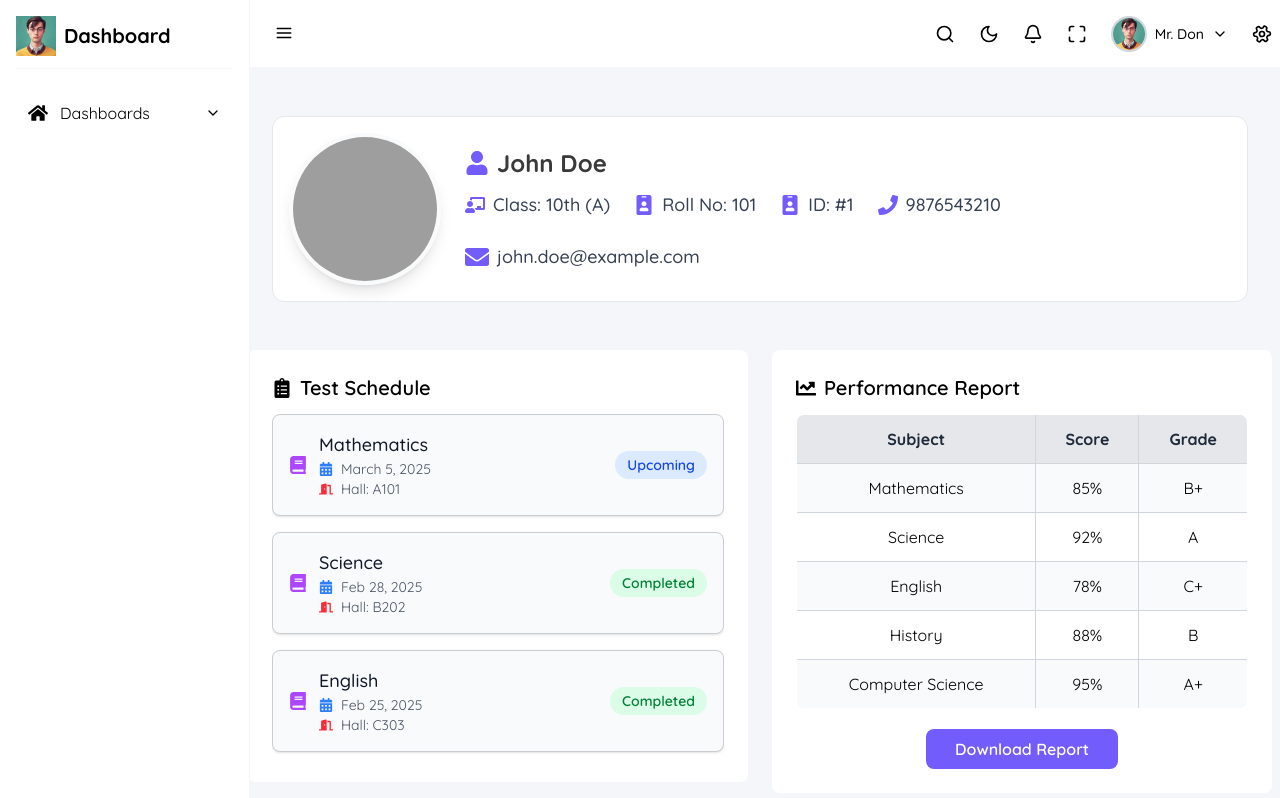
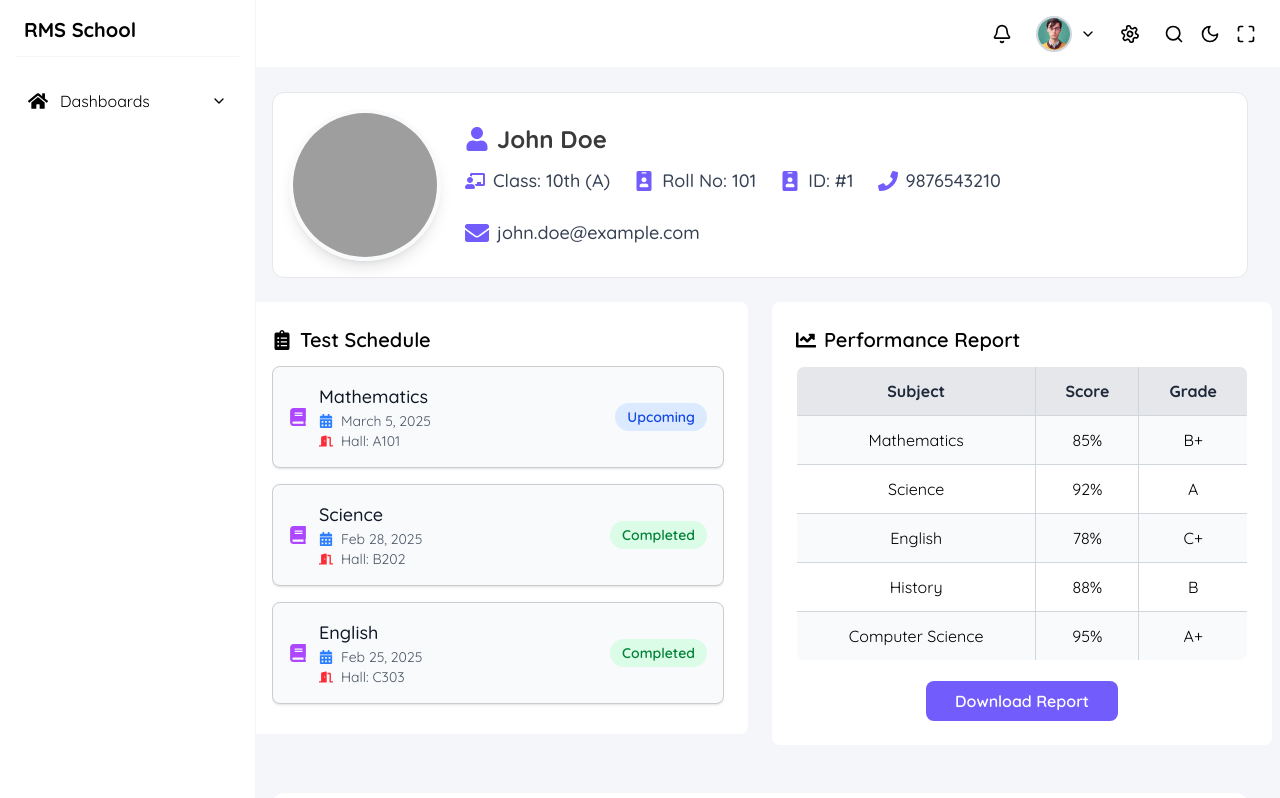
Before and after one commit to Krays-Infotech/zurtle-school-app, a React (Vite) app: page /studentDashboard in a window 1280 px wide. Shown: the top 798 px of the page. Built offline with nearby package versions, Linux system fonts and the light colour scheme; grey boxes are pictures that could not be loaded.

Commit message:
sidebar changes

```diff
--- a/src/Pages/DashBoard/DashBoard.jsx
+++ b/src/Pages/DashBoard/DashBoard.jsx
@@ -38,10 +38,11 @@ const DashBoard = () => {
 
   return (
     <div className="flex">
-      <main className="p-4 ml-56 font-quicksand min-h-screen">
-        <div className="flex flex-wrap gap-4 w-full justify-start items-center">
+      <main className="p-4 md:ml-56 font-quicksand min-h-screen w-full">
+        {/* Dashboard Cards */}
+        <div className="grid grid-cols-1 sm:grid-cols-2 lg:grid-cols-4 gap-4">
           {dashboardData.map((item) => (
-            <div key={item.id} className="bg-white shadow-md rounded-lg p-5 w-60 h-45 flex flex-col gap-2">
+            <div key={item.id} className="bg-white shadow-md rounded-lg p-5 flex flex-col gap-2">
               <div className={`w-12 h-12 flex items-center justify-center rounded-lg ${item.bgColor}`}>
                 {item.icon}
               </div>
@@ -50,7 +51,8 @@ const DashBoard = () => {
             </div>
           ))}
         </div>
-        <div className="mt-4">
+
+       <div className="mt-4">
             <StudentAnalysisChart className="w-1/4"/>
         </div>
         <div className="mt-4">
--- a/src/Pages/DashBoard/StudentDashBoard.jsx
+++ b/src/Pages/DashBoard/StudentDashBoard.jsx
@@ -7,10 +7,10 @@ import StudentActivity from "../../component/StudentActivity/StudentActivity";
 const StudentDashBoard = () => {
   return (
     <div className="flex min-h-screen">
-      <main className="ml-56 font-quicksand w-full">
+      <main className="md:ml-56 font-quicksand w-full">
 
         {/* Student Profile Section */}
-        <div className="rounded-xl p-6 mb-6">
+        <div className="rounded-xl px-6 mb-6">
           <StudentProfile />
         </div>
 
--- a/src/Pages/School/Parent.jsx
+++ b/src/Pages/School/Parent.jsx
@@ -52,9 +52,8 @@ const Parent = ({setSelectedParent}) => {
 
   return (
     <div className="flex font-quicksand">
-  <div className="bg-white rounded-xl shadow-lg p-6 w-[80%] max-w-6xl ml-auto">
-
-        {/* Header */}
+    <div className="bg-white rounded-xl shadow-lg p-6 w-full sm:w-[95%] md:w-[80%] ml-auto">
+    {/* Header */}
         <div className="flex justify-between items-center mb-6">
           <h2 className="text-2xl font-extrabold text-gray-700 flex items-center">
             <FaUserFriends className="h-6 w-6 mr-2" />
--- a/src/Pages/School/School.jsx
+++ b/src/Pages/School/School.jsx
@@ -52,7 +52,7 @@ const School = ({ setSelectedSchool }) => {
 
   return (
     <div className="flex font-quicksand">
-      <div className="bg-white rounded-xl shadow-lg p-6 w-[80%] ml-auto">
+    <div className="bg-white rounded-xl shadow-lg p-6 w-full sm:w-[95%] md:w-[80%] ml-auto">
         {/* Header */}
         <div className="flex justify-between items-center mb-6">
           <h2 className="text-2xl font-extrabold text-gray-700 flex items-center">
--- a/src/Pages/School/Student.jsx
+++ b/src/Pages/School/Student.jsx
@@ -53,7 +53,7 @@ const Student = ({ setSelectedStudent }) => {
 
   return (
     <div className="flex font-quicksand">
-      <div className="bg-white rounded-xl shadow-lg p-6 w-[80%] ml-auto">
+    <div className="bg-white rounded-xl shadow-lg p-6 w-full sm:w-[95%] md:w-[80%] ml-auto">
         {/* Header */}
         <div className="flex justify-between items-center mb-6">
           <h2 className="text-2xl font-extrabold text-gray-700 flex items-center">
--- a/src/Pages/School/Teacher.jsx
+++ b/src/Pages/School/Teacher.jsx
@@ -53,7 +53,7 @@ const Teacher = ({ setSelectedTeacher }) => {
 
   return (
     <div className="flex font-quicksand">
-      <div className="bg-white rounded-xl shadow-lg p-6 w-[80%] ml-auto">
+    <div className="bg-white rounded-xl shadow-lg p-6 w-full sm:w-[95%] md:w-[80%] ml-auto">
         {/* Header */}
         <div className="flex justify-between items-center mb-6">
           <h2 className="text-2xl font-extrabold text-gray-700 flex items-center">
--- a/src/Router.jsx
+++ b/src/Router.jsx
@@ -19,7 +19,7 @@ import StudentDashboard from "./Pages/DashBoard/StudentDashBoard.jsx";
 const BarLayout = () => {
   const [isSidebarCollapsed, setIsSidebarCollapsed] = useState(false);
   return (
-    <div className="flex h-screen">
+    <div className="">
       <Sidebar isCollapsed={isSidebarCollapsed} />
       <div className="flex-1 flex flex-col">
         <Navbar
--- a/src/component/Nav/Navbar.jsx
+++ b/src/component/Nav/Navbar.jsx
@@ -1,16 +1,13 @@
 import React, { useState, useEffect } from "react";
-import { Search, Bell, Settings, Moon, Sun, Maximize, Minimize, AlignJustify,
-    X, ChevronDown } from "lucide-react";
+import { Search, Bell, Settings, Moon, Sun, Maximize, Minimize, ChevronDown } from "lucide-react";
 import { Link } from "react-router-dom";
 import { motion } from "framer-motion";
 import profile from "../../assets/profile.jpeg";
 
-
-const Navbar = ({ toggleSidebar }) => {
+const Navbar = () => {
   const [darkMode, setDarkMode] = useState(false);
   const [isProfileOpen, setIsProfileOpen] = useState(false);
   const [fullscreen, setFullscreen] = useState(false);
-  const [menuOpen, setMenuOpen] = useState(false);
 
   useEffect(() => {
     const savedTheme = localStorage.getItem("theme");
@@ -20,13 +17,6 @@ const Navbar = ({ toggleSidebar }) => {
     }
   }, []);
 
-  // Sidebar Icon
-  const handleSidebarToggle = () => {
-    setMenuOpen(!menuOpen);
-    toggleSidebar();
-  };
-
-  // Dark Mode
   const toggleDarkMode = () => {
     const newMode = !darkMode;
     setDarkMode(newMode);
@@ -39,7 +29,6 @@ const Navbar = ({ toggleSidebar }) => {
     }
   };
 
-  // Fullscreen Mode
   const toggleFullscreen = () => {
     if (!document.fullscreenElement) {
       document.documentElement.requestFullscreen();
@@ -51,50 +40,25 @@ const Navbar = ({ toggleSidebar }) => {
   };
 
   return (
-    <><nav className="bg-white text-black shadow-md">
-      <div className="h-17 flex items-center justify-between px-6 border-b border-[#F5F6FA]">
-        {/* Sidebar */}
-        <div className={`absolute ${menuOpen ? "left-[100px]" : "left-[275px]"} top-6`}>
-          {menuOpen ? (
-            <X size={18} className="cursor-pointer" onClick={handleSidebarToggle} />
-          ) : (
-            <AlignJustify size={18} className="cursor-pointer" onClick={handleSidebarToggle} />
-          )}
-        </div>
-
-        {/* Icons - Aligned Right */}
-        <div className="flex items-center space-x-6 ml-auto">
-          <Link to="#" className="hover:text-pink-400 transition">
-            <Search size={20} />
-          </Link>
-          <button onClick={toggleDarkMode} className="hover:text-pink-400 transition">
-            {darkMode ? <Sun size={20} /> : <Moon size={20} />}
-          </button>
+    <nav className="bg-white text-black shadow-md w-full">
+      <div className="h-17 flex flex-wrap items-center justify-between px-4 md:px-6 border-b border-[#F5F6FA]">
+        <div className="flex items-center space-x-4 md:space-x-6 ml-auto">
+          {/* Notification Icon */}
           <Link to="#" className="hover:text-pink-400 transition">
             <Bell size={20} />
           </Link>
-          <button onClick={toggleFullscreen} className="hover:text-pink-400 transition">
-            {fullscreen ? <Minimize size={20} /> : <Maximize size={20} />}
-          </button>
 
           {/* Profile Dropdown */}
           <div className="relative">
             <button className="flex items-center space-x-2" onClick={() => setIsProfileOpen(!isProfileOpen)}>
-              <img
-                src={profile}
-                alt="User Avatar"
-                className="w-9 h-9 rounded-full border-2 border-gray-300 dark:border-gray-700" />
-              <span className="text-sm font-medium hidden md:block font-quicksand">Mr. Don</span>
-              <ChevronDown className="w-4 h-4 hidden md:block" />
+              <img src={profile} alt="User Avatar" className="w-9 h-9 rounded-full border-2 border-gray-300 dark:border-gray-700" />
+              <ChevronDown className="w-4 h-4 hidden sm:block" />
             </button>
 
             {isProfileOpen && (
-              <div className="absolute right-0 mt-2 w-48 bg-white shadow-lg rounded-lg overflow-hidden border dark:border-gray-700">
+              <div className="absolute right-0 mt-2 w-48 bg-white shadow-lg rounded-lg overflow-hidden border dark:border-gray-700 z-50">
                 <div className="px-4 py-3 flex items-center">
-                  <img
-                    src={profile}
-                    alt="Profile"
-                    className="w-10 h-10 rounded-full mr-3" />
+                  <img src={profile} alt="Profile" className="w-10 h-10 rounded-full mr-3" />
                   <div>
                     <p className="text-sm font-semibold font-quicksand">Mr. Don</p>
                     <p className="text-xs text-gray-500 dark:text-gray-400 font-quicksand">don@gmail.com</p>
@@ -118,9 +82,22 @@ const Navbar = ({ toggleSidebar }) => {
               <Settings size={20} />
             </motion.div>
           </Link>
+
+          {/* Hidden Icons on Small Screens */}
+          <div className="hidden sm:flex items-center space-x-4">
+            <Link to="#" className="hover:text-pink-400 transition">
+              <Search size={20} />
+            </Link>
+            <button onClick={toggleDarkMode} className="hover:text-pink-400 transition">
+              {darkMode ? <Sun size={20} /> : <Moon size={20} />}
+            </button>
+            <button onClick={toggleFullscreen} className="hover:text-pink-400 transition">
+              {fullscreen ? <Minimize size={20} /> : <Maximize size={20} />}
+            </button>
+          </div>
         </div>
       </div>
-    </nav></>
+    </nav>
   );
 };
 
--- a/src/component/Sidebar/Sidebar.jsx
+++ b/src/component/Sidebar/Sidebar.jsx
@@ -5,11 +5,11 @@ import {
   FaUserGraduate,
   FaUserTie,
   FaSchool,
+  FaBars,
+  FaTimes,
 } from "react-icons/fa";
 import { ChevronDown, ChevronUp } from "lucide-react";
-import { motion } from "framer-motion";
 import { useLocation, Link, useNavigate } from "react-router-dom";
-import profile from "../../assets/profile.jpeg";
 
 const menuItems = [
   {
@@ -29,7 +29,7 @@ const menuItems = [
       },
       {
         name: "Student",
-        path: "dashboard/student",
+        path: "/dashboard/student",
         icon: <FaUserGraduate className="w-4 h-4" />,
       },
       {
@@ -41,8 +41,9 @@ const menuItems = [
   },
 ];
 
-const Sidebar = ({ isCollapsed }) => {
+const Sidebar = () => {
   const [openMenus, setOpenMenus] = useState({});
+  const [isSidebarOpen, setIsSidebarOpen] = useState(false);
   const location = useLocation();
   const navigate = useNavigate();
 
@@ -61,22 +62,25 @@ const Sidebar = ({ isCollapsed }) => {
   };
 
   return (
-    <motion.div
-      animate={{ width: isCollapsed ? "80px" : "250px" }}
-      transition={{ duration: 0.3, ease: "easeInOut" }}
-      className="bg-white fixed h-full p-4 border-r border-[#F5F6FA] flex flex-col"
+    <>
+      {/* Hamburger Menu for Small Screens */}
+      <button
+        className="md:hidden fixed top-4 left-4 z-50 bg-[#735CFC] text-white p-2 rounded-full"
+        onClick={() => setIsSidebarOpen(!isSidebarOpen)}
       >
+        {isSidebarOpen ? <FaTimes className="w-4 h-4" /> : <FaBars className="w-4 h-4" />}
+      </button>
+
+      {/* Sidebar */}
       <div
-        className={`flex items-center ${
-          isCollapsed ? "justify-center" : "justify-start"
-        } border-b border-[#F5F6FA] pb-3 mb-4`}
+        className={`bg-white fixed h-full p-4 border-r border-[#F5F6FA] flex flex-col transition-all duration-300 z-40
+        ${isSidebarOpen ? "w-64 left-0" : "w-64 -left-64"}
+        md:w-64 md:left-0`}
       >
-        <img src={profile} alt="Logo" className="w-10 h-10" />
-        {!isCollapsed && (
+        <div className="flex items-center justify-start border-b border-[#F5F6FA] pb-3 mb-4">
           <h2 className="ml-2 text-xl font-bold font-quicksand text-black">
-            Dashboard
+            RMS School
           </h2>
-        )}
         </div>
 
         {/* Menu */}
@@ -94,9 +98,8 @@ const Sidebar = ({ isCollapsed }) => {
                   }`}
                 >
                   {item.icon}
-                {!isCollapsed && <span className="ml-3">{item.title}</span>}
-                {!isCollapsed &&
-                  item.submenu &&
+                  <span className="ml-3">{item.title}</span>
+                  {item.submenu &&
                     (openMenus[item.title] ? (
                       <ChevronUp className="ml-auto w-4 h-4" />
                     ) : (
@@ -105,7 +108,7 @@ const Sidebar = ({ isCollapsed }) => {
                 </button>
 
                 {/* Submenu */}
-              {!isCollapsed && openMenus[item.title] && item.submenu && (
+                {openMenus[item.title] && item.submenu && (
                   <ul className="ml-6 mt-1 space-y-1 text-sm font-normal font-quicksand">
                     {item.submenu.map((subItem) => {
                       const isSubActive = location.pathname.startsWith(subItem.path);
@@ -114,9 +117,7 @@ const Sidebar = ({ isCollapsed }) => {
                           <Link
                             to={subItem.path}
                             className={`py-1 px-2 flex items-center space-x-2 rounded ${
-                            isSubActive
-                              ? "bg-[#ebe9f1] text-black"
-                              : "text-black"
+                              isSubActive ? "bg-[#ebe9f1] text-black" : "text-black"
                             }`}
                           >
                             {subItem.icon}
@@ -131,7 +132,8 @@ const Sidebar = ({ isCollapsed }) => {
             );
           })}
         </ul>
-    </motion.div>
+      </div>
+    </>
   );
 };
 
--- a/src/component/StudentActivity/StudentActivity.jsx
+++ b/src/component/StudentActivity/StudentActivity.jsx
@@ -1,5 +1,5 @@
 import React from "react";
-import { LineChart, Line, XAxis, YAxis, Tooltip, Legend, ResponsiveContainer, CartesianGrid, AreaChart, Area } from "recharts";
+import {XAxis, YAxis, Tooltip, Legend, ResponsiveContainer, CartesianGrid, AreaChart, Area } from "recharts";
 
 const data = [
   { name: "Week 1", Tests: 3, Assignments: 2, Projects: 1 },
@@ -7,6 +7,7 @@ const data = [
   { name: "Week 3", Tests: 2, Assignments: 5, Projects: 2 },
   { name: "Week 4", Tests: 5, Assignments: 4, Projects: 3 },
   { name: "Week 5", Tests: 4, Assignments: 6, Projects: 8 },
+  { name: "Week 6", Tests: 8, Assignments: 3, Projects: 4},
 ];
 
 const StudentActivity = () => {
--- a/src/component/StudentAnalysis/StudentAnalysis.jsx
+++ b/src/component/StudentAnalysis/StudentAnalysis.jsx
@@ -18,8 +18,8 @@ const data = [
 
 const StudentAnalysisChart = () => {
   return (
-      <div className="bg-white shadow-md rounded-lg p-5 w-[600px] ">
-        <h2 className="text-lg font-semibold text-gray-700">Student Analysis</h2>
+    <div className="bg-white shadow-md rounded-lg p-5 w-full max-w-lg ">
+      <h2 className="text-lg font-semibold text-gray-700 text-center">Student Analysis</h2>
       <ResponsiveContainer width="100%" height={300}>
         <LineChart data={data}>
           <XAxis dataKey="month" stroke="#ccc" />
@@ -34,5 +34,4 @@ const StudentAnalysisChart = () => {
   );
 };
 
-
 export default StudentAnalysisChart;
```
Lines whose indentation alone changed are shown as unchanged.
